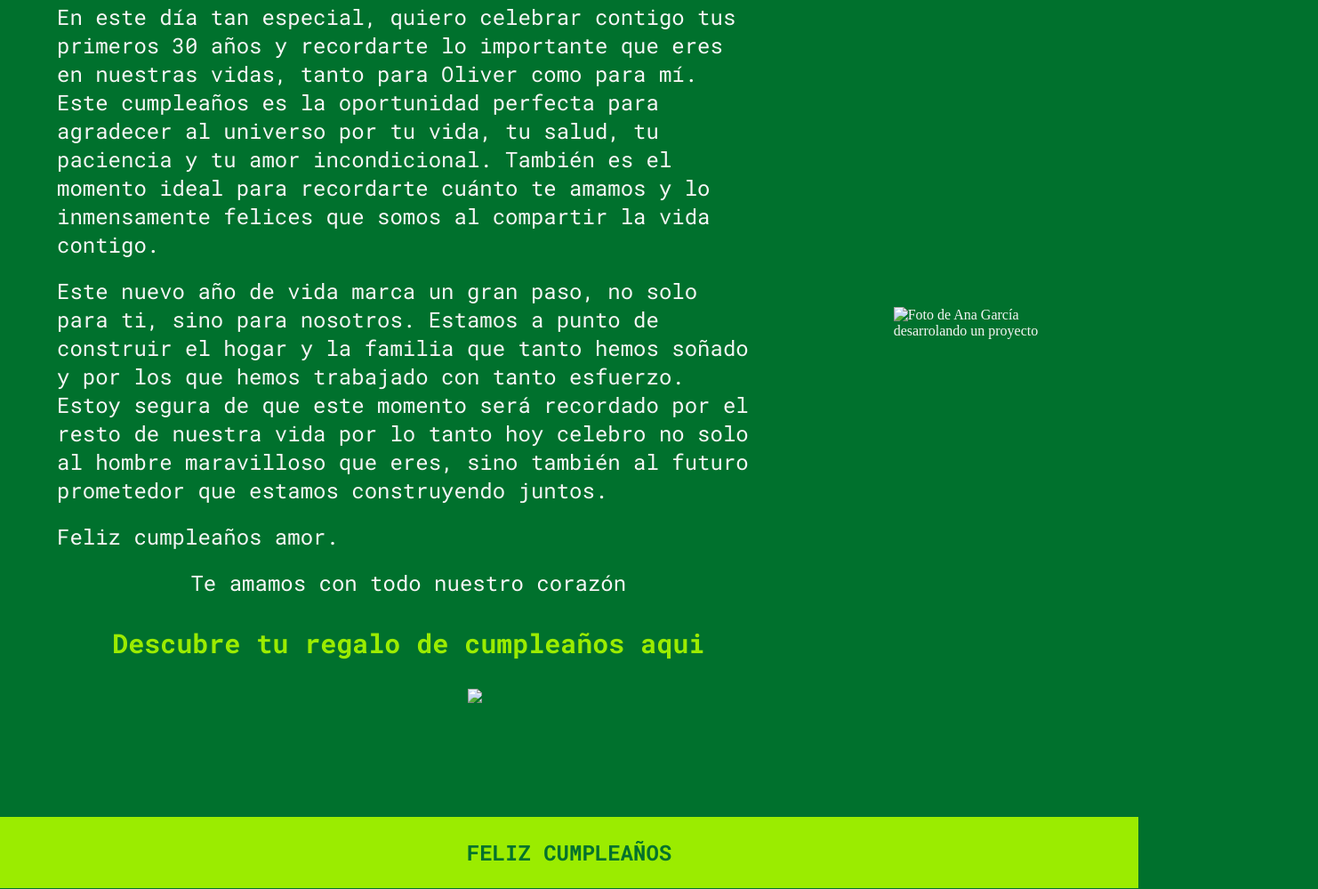
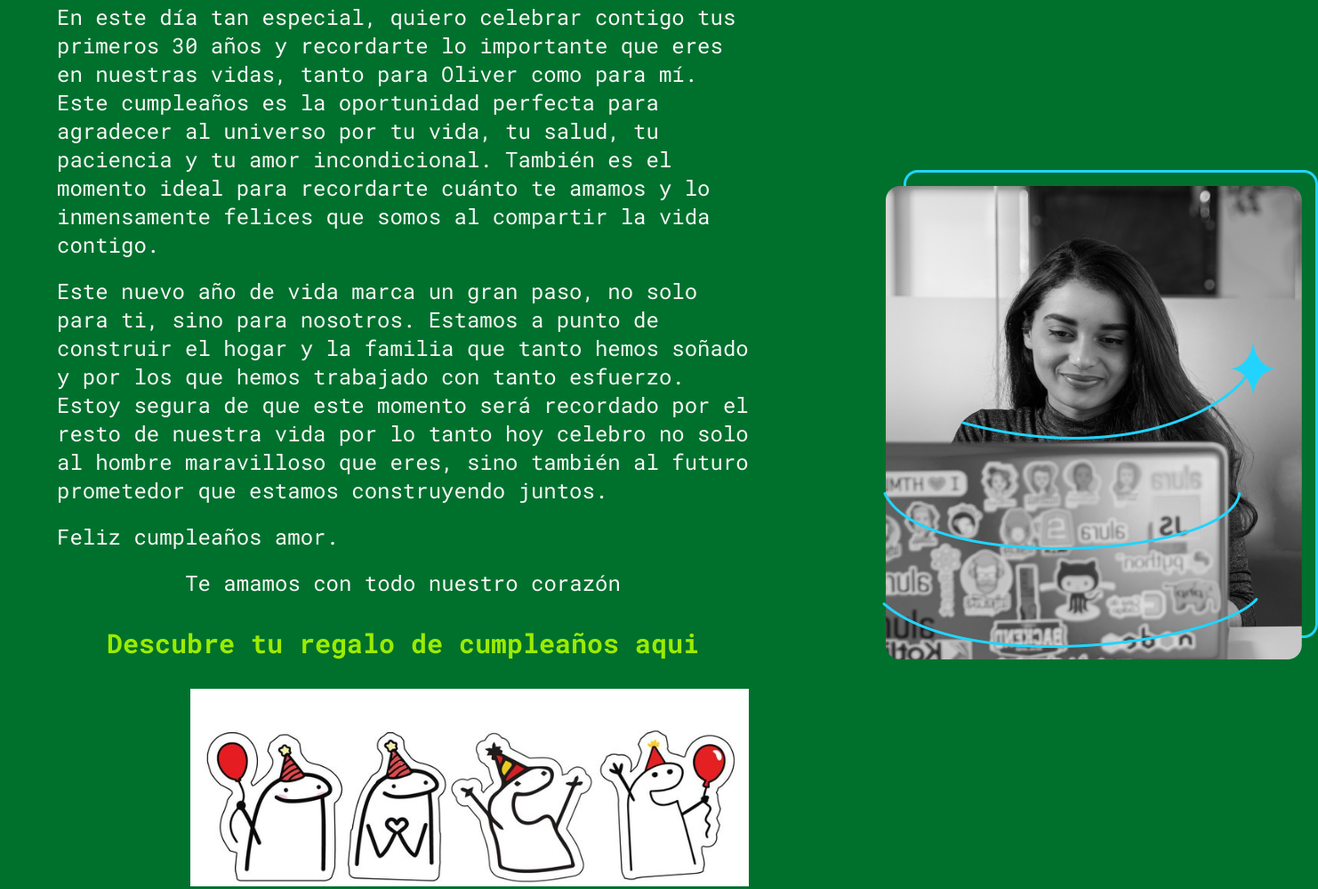
Before and after one commit to Danielaa-f/FC30, a plain HTML site: page index.html in a window 1280 px wide. Shown: the part 193-1192 px from the top of the page at 89% size, 1482 px wide, since content can reach past the window. Drawn offline with Linux system fonts and the light colour scheme.

Commit message:
Update index.html

```diff
--- a/index.html
+++ b/index.html
@@ -37,14 +37,14 @@
                 <div class="presentacion__enlaces">
                     <h2 class="presentacion__enlaces__subtitulo">Te amamos con todo nuestro corazón</h2>
                     <a class="header__menu__link" href="about.html">Descubre tu regalo de cumpleaños aqui</a>
-                        <img src="./assets/github.png">
+                        <img src="github.png">
 
                     </a>
 
                 </div>
 
         </section>
-            <img src="./assets/Imagen.png" alt="Foto de Ana García desarrolando un proyecto">
+            <img src="Imagen.png" alt="Foto de Ana García desarrolando un proyecto">
     </main>
     <footer class="footer">
         <p><strong>FELIZ CUMPLEAÑOS</strong> </p>
```
